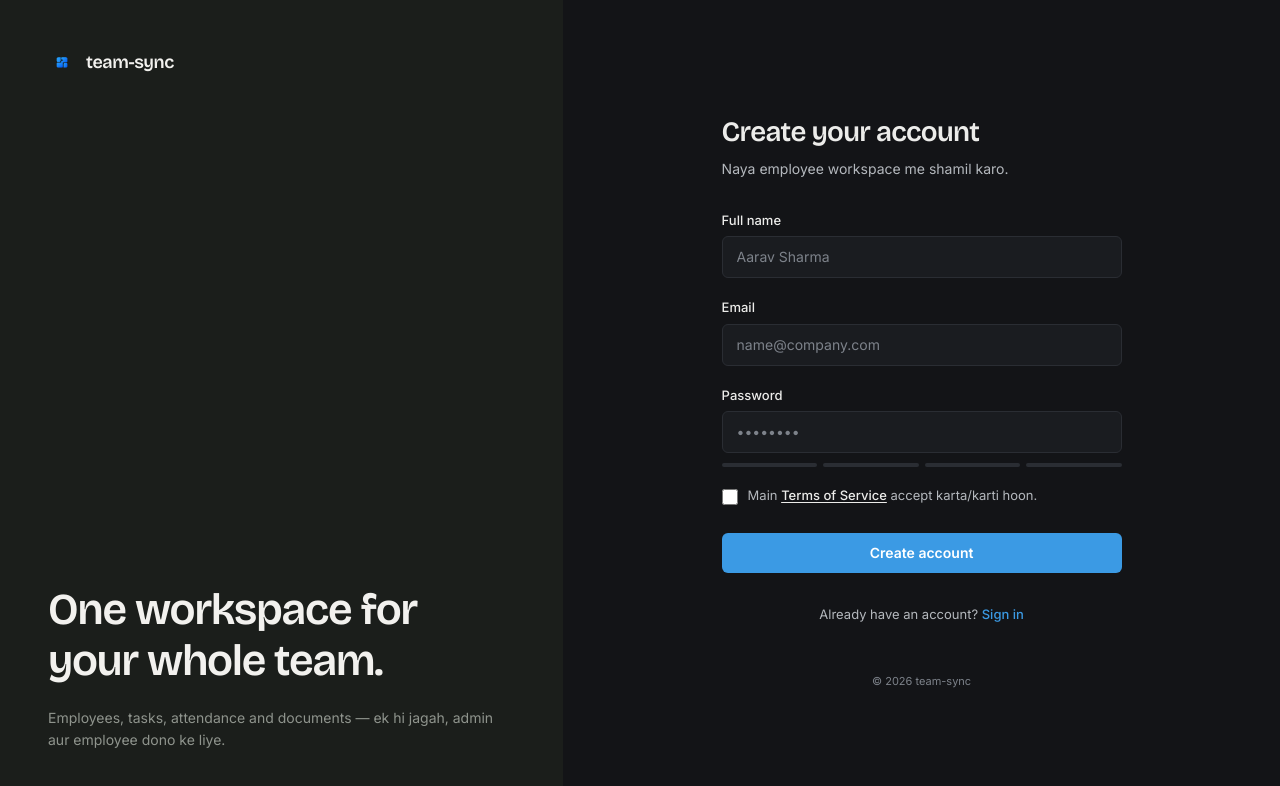
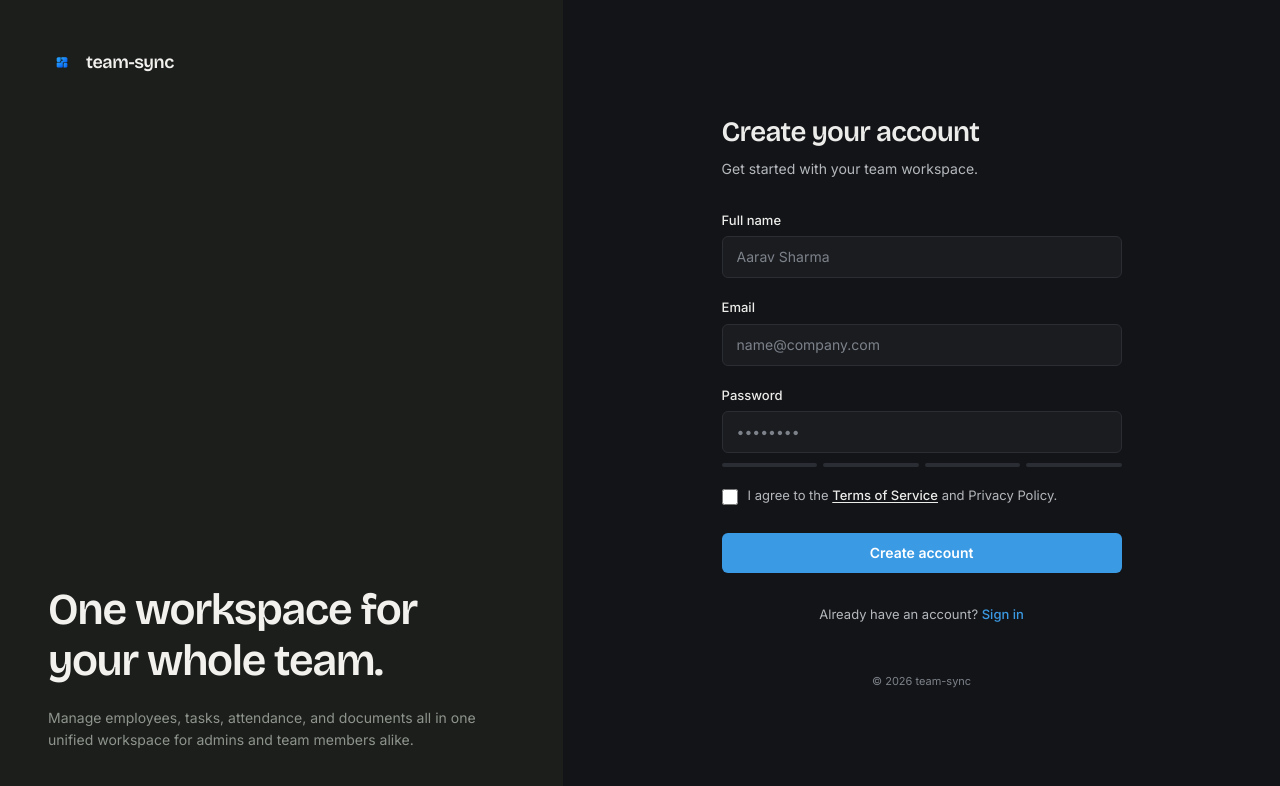
Before and after one commit to adarsh-devx/Team-Sync, a React (Vite) app: page /register in a window 1280 px wide. Shown: the top 786 px of the page. Built offline with nearby package versions, Linux system fonts and the light colour scheme; no server answers.

Commit message:
refactor: translate Hinglish copy to English and remove mock mode UI banner

```diff
--- a/src/features/auth/state/auth/AuthAction.jsx
+++ b/src/features/auth/state/auth/AuthAction.jsx
@@ -32,7 +32,7 @@ export let currentLoggedEmployee = createAsyncThunk(
         return savedEmployee;
       }
 
-      return thunkApi.rejectWithValue("mock: koi logged in user nahi hai");
+      return thunkApi.rejectWithValue("No authenticated user found");
     }
 
     try {
--- a/src/features/auth/ui/pages/Login.jsx
+++ b/src/features/auth/ui/pages/Login.jsx
@@ -1,14 +1,13 @@
 // pages/Login.jsx — Enterprise calm: ink brand panel + quiet form
 import { LogIn } from "lucide-react";
 import { useAuth } from "../../hooks/useAuth";
-import { USE_MOCK_API } from "../../../../mock/mockConfig";
 
 const Login = () => {
   let { register, handleSubmit, errors, onLoginSubmit, navigate } = useAuth();
 
   return (
     <div className="min-h-screen grid lg:grid-cols-[44%_1fr] bg-[var(--bg-main)]">
-      {/* Left: ink brand panel — typographic, honest, no glow */}
+      {/* Left: ink brand panel */}
       <div className="hidden lg:flex flex-col justify-between bg-[var(--bg-ink)] p-12">
         <div className="flex items-center gap-2.5">
           <img src="/logo.webp" alt="team-sync" className="h-7 w-7 shrink-0 object-contain" />
@@ -22,8 +21,7 @@ const Login = () => {
             One workspace for your whole team.
           </h2>
           <p className="mt-5 text-sm leading-relaxed text-[var(--text-ink-muted)]">
-            Employees, tasks, attendance and documents — ek hi jagah, admin aur
-            employee dono ke liye.
+            Manage employees, tasks, attendance, and documents all in one unified workspace for admins and team members alike.
           </p>
         </div>
 
@@ -43,7 +41,7 @@ const Login = () => {
             Sign in
           </h1>
           <p className="mt-1.5 text-sm text-[var(--text-secondary)]">
-            Apne workspace me wapas aao.
+            Welcome back. Please enter your credentials to continue.
           </p>
 
           <form onSubmit={handleSubmit(onLoginSubmit)} className="mt-8 space-y-5">
@@ -105,22 +103,14 @@ const Login = () => {
           </form>
 
           <p className="mt-8 text-center text-[13px] text-[var(--text-secondary)]">
-            Account nahi hai?{" "}
+            Don't have an account?{" "}
             <button
               onClick={() => navigate("/register")}
               className="font-medium text-[var(--accent)] hover:underline cursor-pointer"
             >
-              Register karo
+              Create account
             </button>
           </p>
-
-          {USE_MOCK_API && (
-            <p className="mt-6 rounded-[var(--radius-sm)] border border-[var(--border-color)] px-4 py-3 text-center text-[11px] leading-relaxed text-[var(--text-muted)]">
-              Mock mode (backend offline): koi bhi email/password chalega.
-              Email me <b className="text-[var(--accent)]">admin</b> likho to Admin panel,
-              warna Employee panel khulega.
-            </p>
-          )}
 
           <p className="mt-12 text-center text-[11px] text-[var(--text-muted)]">
             © 2026 team-sync
--- a/src/features/auth/ui/pages/Ragister.jsx
+++ b/src/features/auth/ui/pages/Ragister.jsx
@@ -47,8 +47,7 @@ const Register = () => {
             One workspace for your whole team.
           </h2>
           <p className="mt-5 text-sm leading-relaxed text-[var(--text-ink-muted)]">
-            Employees, tasks, attendance and documents — ek hi jagah, admin aur
-            employee dono ke liye.
+            Manage employees, tasks, attendance, and documents all in one unified workspace for admins and team members alike.
           </p>
         </div>
       </div>
@@ -64,7 +63,7 @@ const Register = () => {
             Create your account
           </h1>
           <p className="mt-1.5 text-sm text-[var(--text-secondary)]">
-            Naya employee workspace me shamil karo.
+            Get started with your team workspace.
           </p>
 
           <form
@@ -162,11 +161,11 @@ const Register = () => {
                 htmlFor="agreeTerms"
                 className="text-[13px] leading-snug text-[var(--text-secondary)] select-none cursor-pointer"
               >
-                Main{" "}
+                I agree to the{" "}
                 <span className="font-medium text-[var(--text-primary)] underline underline-offset-2">
                   Terms of Service
                 </span>{" "}
-                accept karta/karti hoon.
+                and Privacy Policy.
               </label>
             </div>
             {errors.agreeTerms && (
--- a/src/mock/mockApi.jsx
+++ b/src/mock/mockApi.jsx
@@ -119,7 +119,7 @@ export const mockBuildEmployee = (email) => {
     _id: isAdmin ? "mock-admin-001" : "mock-employee-001",
     name: name || "Guest User",
     email: safeEmail,
-    bio: "Mock mode se login kiya gaya user.",
+    bio: "Authenticated workspace member.",
     department: isAdmin ? "common" : "engineering",
     role: isAdmin ? "admin" : "employee",
     joiningDate: new Date().toISOString().slice(0, 10),
--- a/src/mock/mockEmployees.jsx
+++ b/src/mock/mockEmployees.jsx
@@ -1,12 +1,12 @@
-// 🧪 Seed employees - admin panel ka Employee page inhi fake records se bhar jata hai.
-// Har object ka shape backend ke response jaisa hi hai:
+// 🧪 Seed employees - populated into mock localStorage for local development / testing.
+// Matches backend payload schema:
 // { _id, name, email, bio, department, role, joiningDate, status, avatar, createdAt, updatedAt }
 export const seedEmployees = [
   {
     _id: "mock-emp-001",
     name: "Aarav Sharma",
     email: "aarav.sharma@team-sync.space",
-    bio: "Frontend focused engineer, React aur design systems me kaam karta hai.",
+    bio: "Frontend-focused engineer specializing in React and modern design systems.",
     department: "engineering",
     role: "admin",
     joiningDate: "2023-04-12",
@@ -19,7 +19,7 @@ export const seedEmployees = [
     _id: "mock-emp-002",
     name: "Priya Verma",
     email: "priya.verma@team-sync.space",
-    bio: "Product designer, UI patterns aur accessibility pe kaam karti hai.",
+    bio: "Product designer focused on intuitive UI patterns and accessibility.",
     department: "design",
     role: "employee",
     joiningDate: "2023-07-01",
@@ -32,7 +32,7 @@ export const seedEmployees = [
     _id: "mock-emp-003",
     name: "Rohan Mehta",
     email: "rohan.mehta@team-sync.space",
-    bio: "Backend engineer, APIs aur database optimisation dekhta hai.",
+    bio: "Backend engineer specializing in APIs, microservices, and database optimization.",
     department: "engineering",
     role: "employee",
     joiningDate: "2022-11-18",
@@ -45,7 +45,7 @@ export const seedEmployees = [
     _id: "mock-emp-004",
     name: "Sneha Kapoor",
     email: "sneha.kapoor@team-sync.space",
-    bio: "Growth aur content marketing sambhalti hai.",
+    bio: "Growth marketer specializing in content strategy, campaigns, and user acquisition.",
     department: "marketing",
     role: "employee",
     joiningDate: "2024-01-08",
@@ -58,7 +58,7 @@ export const seedEmployees = [
     _id: "mock-emp-005",
     name: "Imran Qureshi",
     email: "imran.qureshi@team-sync.space",
-    bio: "QA engineer, automation aur regression suites handle karta hai.",
+    bio: "QA automation engineer maintaining test suites and CI quality pipelines.",
     department: "engineering",
     role: "employee",
     joiningDate: "2023-02-20",
@@ -71,7 +71,7 @@ export const seedEmployees = [
     _id: "mock-emp-006",
     name: "Neha Iyer",
     email: "neha.iyer@team-sync.space",
-    bio: "HR partner, onboarding aur employee engagement dekhti hai.",
+    bio: "People operations partner managing onboarding, culture, and employee experience.",
     department: "common",
     role: "admin",
     joiningDate: "2022-06-05",
@@ -84,7 +84,7 @@ export const seedEmployees = [
     _id: "mock-emp-007",
     name: "Kabir Nair",
     email: "kabir.nair@team-sync.space",
-    bio: "Motion designer, product walkthroughs aur video assets banata hai.",
+    bio: "Motion and brand designer crafting walkthroughs and rich media assets.",
     department: "design",
     role: "employee",
     joiningDate: "2024-03-11",
```
